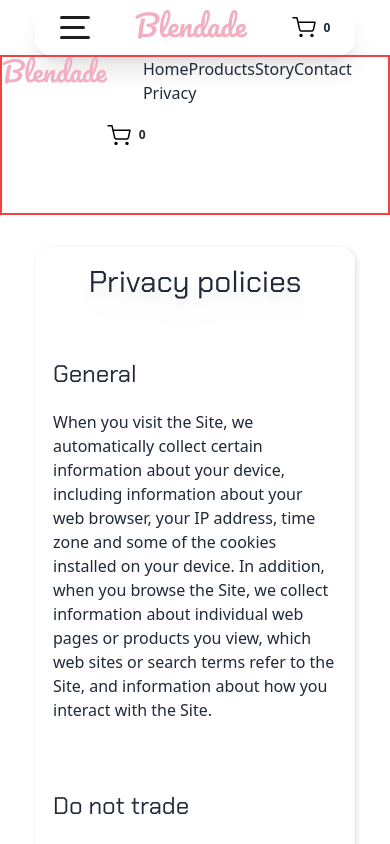
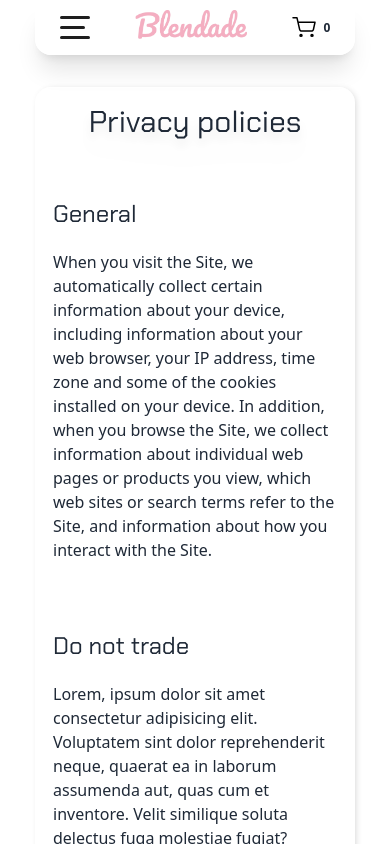
Before and after one commit to stepskop/react-eshop-mock, a Next.js app: page /privacy in a window 390 px wide. Shown: the top 844 px of the page. Built offline with nearby package versions, Linux system fonts and the light colour scheme.

Commit message:
homepage desktop

```diff
--- a/components/Navbar.jsx
+++ b/components/Navbar.jsx
@@ -45,26 +45,26 @@ export default function Navbar() {
                     <p className="font-semibold text-xs">0</p>
                 </div>
             </nav>
-            <nav className="xl:hidden h-40 border-red-500 border-2 flex justify-between">
-                <div>
-                    <button><Link href="/"><img className="w-28" src="/imgs/big-logo.png" alt=""/></Link></button>
-                </div>
-                <div className="flex flex-row items-center gap-x-2 justify-self-end">
-                    <img
-                        className="h-auto w-6"
-                        src="/imgs/shopping-cart.svg"
-                        alt=""
-                    />
-                    <p className="font-semibold text-xs">0</p>
-                </div>
-                <div>
-                    <button>Home</button>
-                    <button>Products</button>
-                    <button>Story</button>
-                    <button>Contact</button>
-                    <button>Privacy</button>
-                </div>
-            </nav>
+            {/*<nav className="xl:hidden h-40 border-red-500 border-2 flex justify-between w-[90%]  absolute z-20">*/}
+            {/*    <div>*/}
+            {/*        <button><Link href="/"><img className="w-28" src="/imgs/big-logo.png" alt=""/></Link></button>*/}
+            {/*    </div>*/}
+            {/*    <div className="flex flex-row items-center gap-x-2 justify-self-end">*/}
+            {/*        <img*/}
+            {/*            className="h-auto w-6"*/}
+            {/*            src="/imgs/shopping-cart.svg"*/}
+            {/*            alt=""*/}
+            {/*        />*/}
+            {/*        <p className="font-semibold text-xs">0</p>*/}
+            {/*    </div>*/}
+            {/*    <div>*/}
+            {/*        <button>Home</button>*/}
+            {/*        <button>Products</button>*/}
+            {/*        <button>Story</button>*/}
+            {/*        <button>Contact</button>*/}
+            {/*        <button>Privacy</button>*/}
+            {/*    </div>*/}
+            {/*</nav>*/}
         </>
     );
 }
--- a/pages/index.jsx
+++ b/pages/index.jsx
@@ -46,13 +46,23 @@ function Home({products}) {
                     </p>
                 </div>
             </section>
-            <section className="xl:visible">
+            <section className="xl:visible mb-5">
                 <div className="mx-auto w-[90%] h-auto mt-6 relative z-15">
-                    <img src="/imgs/title-image.jpeg" alt="Shoes" className="relative z-1 w-[90vw] max-h-[90vh] border-2 border-white rounded-3xl"/>
+                    <img src="/imgs/title-image.jpeg" alt="Shoes"
+                         className="relative z-1 w-[90vw] max-h-[90vh] border-2 border-white rounded-3xl"/>
                     {/*<h1 className="absolute z-10 text-[54px] pt-[25%] pl-[5%]">Welcome text here</h1>*/}
                 </div>
-                <div className="relative z-15 w-[90%] mx-auto mt-[15em]">
-                    <img src="/imgs/hmgoepprod.jpg" className="border-2 border-white rounded-3xl max-h-[70vh] ml-[10em]"/>
+                <div
+                    className="relative z-15 xl:w-[70%] lg:w-[80%] md:[90%] mx-auto mt-[15em] flex  shadow-xl border-2 border-transparent rounded-3xl">
+                    <img src="/imgs/hmgoepprod.jpg"
+                         className="border border-transparent rounded-3xl max-h-[70vh]"/>
+                    <div className="h-[100%] flex flex-col ml-40">
+                        <h3 className="text-[5em]">Black T-shirt</h3>
+                        <p className="text-2xl mt-4 w-[70%]">Lorem ipsum dolor sit amet, consectetur adipisicing elit. Ad cumque
+                            cupiditate, debitis dignissimos dolorem laboriosam non nulla qui similique sit? Cupiditate
+                            magnam nam totam. Exercitationem ipsum molestiae placeat sequi tenetur!</p>
+                        <button className="btn btn-primary mt-20 self-start text-xl px-10 ">Buy Now</button>
+                    </div>
                 </div>
             </section>
             <Footer/>
```
